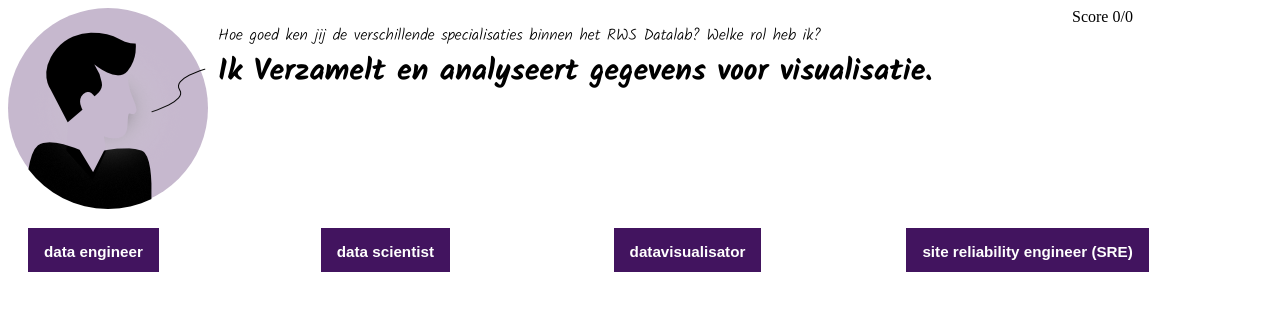
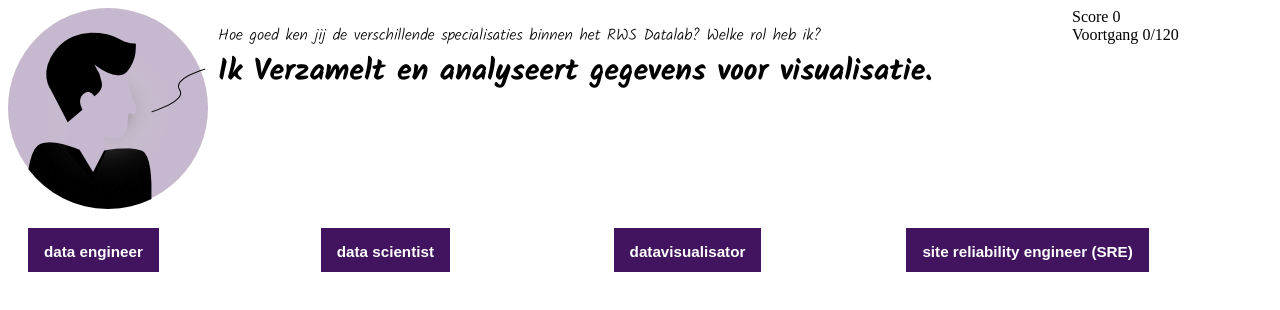
Before and after one commit to Duitel/role-game, a SvelteKit app: page / in a window 1280 px wide. Shown: the top 310 px of the page. Built offline with nearby package versions, Linux system fonts and the light colour scheme.

Commit message:
Update score

```diff
--- a/src/routes/+page.svelte
+++ b/src/routes/+page.svelte
@@ -183,7 +183,7 @@
             <br><br>Dit waren alle vragen, dank voor het spelen!
             {/if}
         </div>
-        <div id="score">Score {score}/{de.length + ds.length + dv.length + sre.length}</div>
+        <div id="score">Score {score}<br>Voortgang {de.length + ds.length + dv.length + sre.length}/120</div>
     </div>
 	<div id="answer_container">
 		<div class="column">
```
